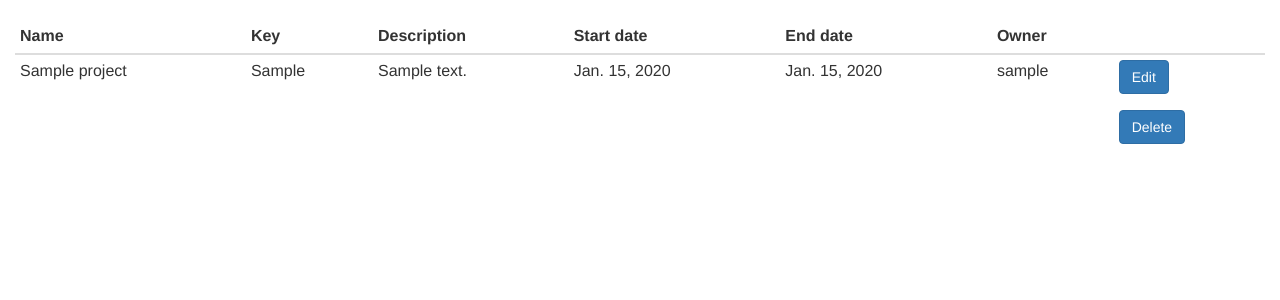
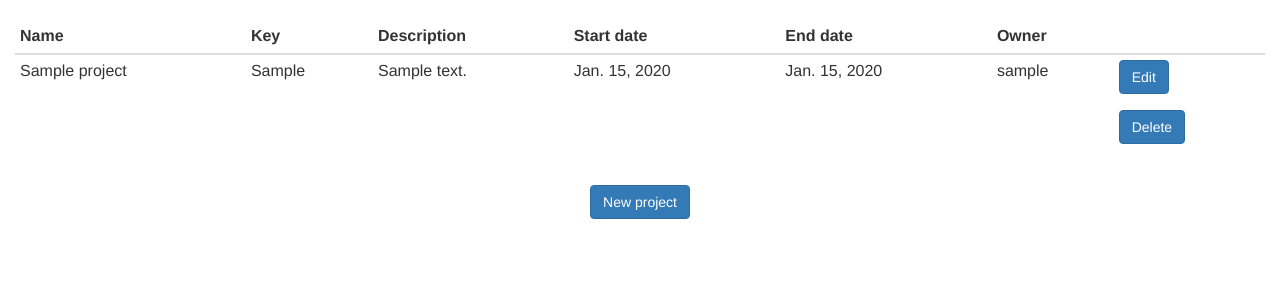
Before and after one commit to ftnE2-tim1-2016-17/uks, a Django app: page /app/ProjectsList in a window 1280 px wide. Shown: the part 52-352 px from the top of the page. Run offline with Django 3.2, Linux system fonts and the light colour scheme; tables that the repository leaves empty hold one stand-in row (values such as "Sample post"); some libraries are stand-ins or nearby versions.

Commit message:
CRUD operations are working properly with redirect on index page.

```diff
--- a/ticket_system/app/models.py
+++ b/ticket_system/app/models.py
@@ -37,6 +37,9 @@ class Project(models.Model):
     description = models.TextField()
     startDate = models.DateField()
     endDate = models.DateField()
+
+    def get_absolute_url(self):
+        return reverse('project')
 
 class Status(models.Model):
     name = models.CharField(max_length=30)
--- a/ticket_system/app/templates/app/project.html
+++ b/ticket_system/app/templates/app/project.html
@@ -27,14 +27,14 @@
                 <td>{{ project.project_owner }}</td>
                 <td>
                     <div align="left">
-                        <form action="{% url 'project_update_form' project.id %}" method="post" class="form">
+                        <form action="{% url 'project_update_form' project.id %}" method="put" class="form">
                             {% csrf_token %}
                             {% buttons %}
                                 <button type="submit" class="btn btn-primary" >
                                     {% bootstrap_icon "edit" %} Edit</button>
                             {% endbuttons %}
                         </form>
-                        <form action="{% url 'project_confirm_delete' project.id %}" method="post" class="form">
+                        <form action="{% url 'project_confirm_delete' project.id %}" method="delete" class="form">
                             {% csrf_token %}
                             {% buttons %}
                                 <button type="submit" class="btn btn-primary" >
@@ -49,4 +49,12 @@
     </table>
 
 
+        <form action="{% url 'project_form' %}" method="get" class="form">
+            {% csrf_token %}
+            {% buttons %}
+                <button type="submit" class="btn btn-primary" >
+                    {% bootstrap_icon "insert" %} New project</button>
+            {% endbuttons %}
+        </form>
+
 {% endblock content %}
--- a/ticket_system/app/views.py
+++ b/ticket_system/app/views.py
@@ -28,4 +28,4 @@ class ProjectUpdate(UpdateView):
 
 class ProjectDelete(DeleteView):
     model = Project
-    success_url = reverse_lazy('ProjectsList')
+    success_url = reverse_lazy('project')
```
Also changed, not shown: ticket_system/app/templates/app/project_confirm_delete.html (+5 -2 lines).
